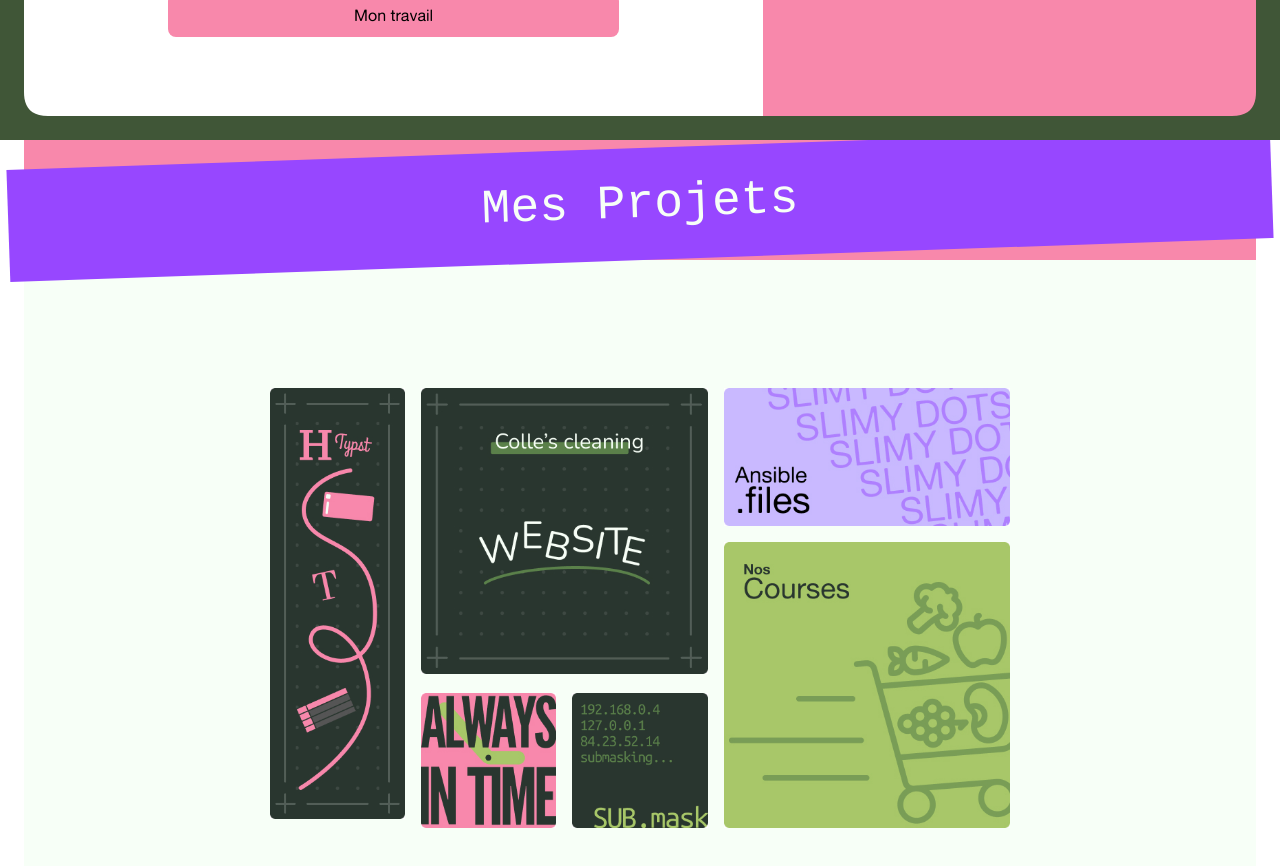
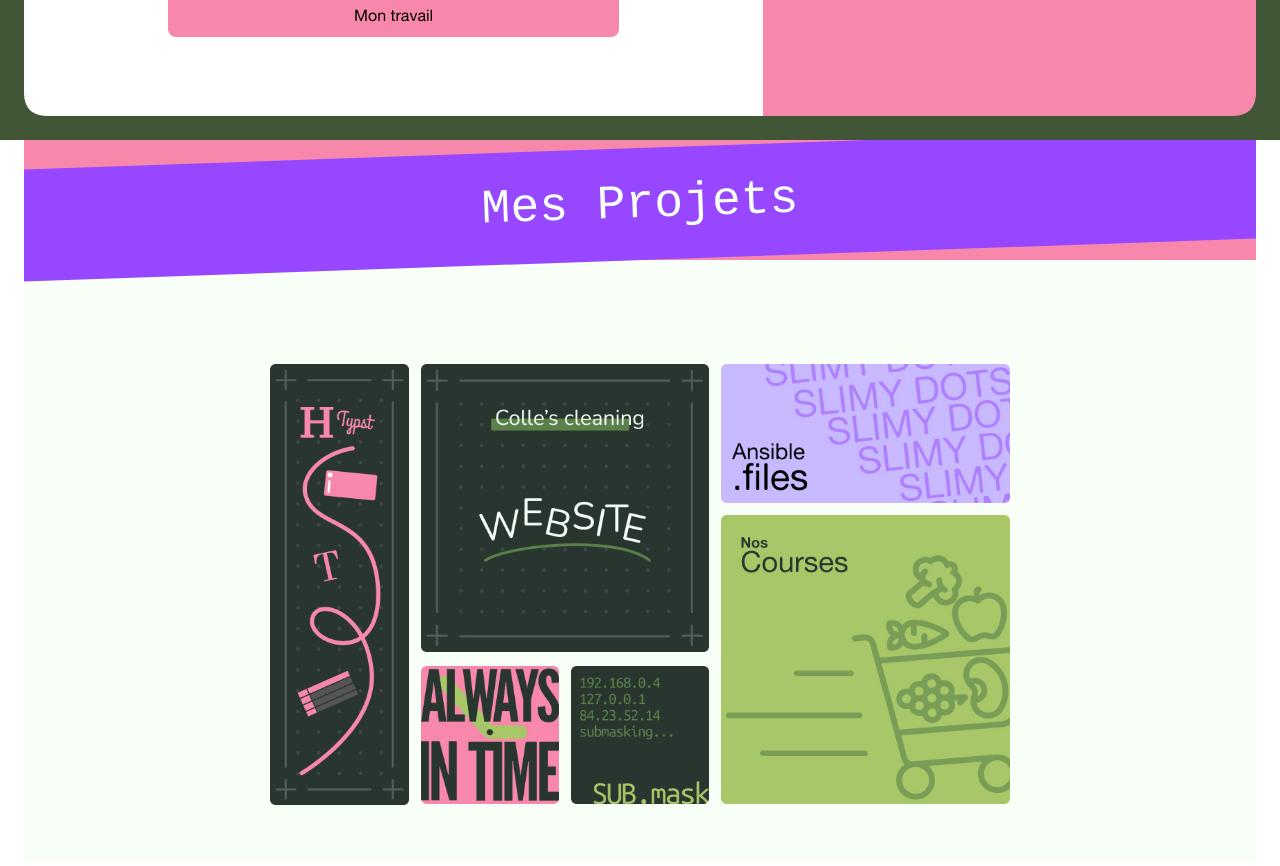
Before and after one commit to hana-curry/portfolio, a SvelteKit app: page / in a window 1280 px wide. Shown: the part 660-1526 px from the top of the page. Built offline with nearby package versions, Linux system fonts and the light colour scheme.

Commit message:
feat: projects section on mobile

```diff
--- a/src/components/header/navigation.svelte
+++ b/src/components/header/navigation.svelte
@@ -11,3 +11,7 @@
         <NavigationLink to="#experience" label="Experience" isCurrent={false} Icon={Contact} />
     </ul>
 </nav>
+
+<style>
+    nav {pointer-events: all;}
+</style>
--- a/src/components/header/title.svelte
+++ b/src/components/header/title.svelte
@@ -1,4 +1,4 @@
-<div class="flex w-full h-[135px] pt-6 lg:pt-0 justify-center items-center bg-ternary-800 lg:col-start-3 lg:row-start-1 lg:px-12 lg:h-20">
+<div class="flex w-full h-33.75 pt-6 lg:pt-0 justify-center items-center bg-ternary-800 lg:col-start-3 lg:row-start-1 lg:px-12 lg:h-20">
     <a
     href="/"
     title="Home"
--- a/src/components/projects/bento-card.svelte
+++ b/src/components/projects/bento-card.svelte
@@ -14,27 +14,26 @@
     }: BentoCardProps = $props();
 </script>
 
-<li
-    style:grid-area={gridArea}
->
+<li style:grid-area={gridArea}>
     <a href={link} target="_blank">
         <img src={image} alt={alt}>
     </a>
 </li>
 
 <style>
-    li {
-        a {
-            position: relative;
+    li > a {
+        position: relative;
+        :hover {
+            transition-duration: 80ms;
+            transform: rotateZ(-1deg) scale(1.025);
+        }
 
-            :hover {
-                transition-duration: 80ms;
-                transform: rotateZ(-1deg) scale(1.025);
-            }
+        img {width: 100%}
+    }
 
-            img {
-                width: 100%;
-            }
+    @media (prefers-reduced-motion: reduce) {
+        li > a:hover {
+            transition-duration: 0ms;
         }
     }
 </style>
--- a/src/components/projects/projects-bento.svelte
+++ b/src/components/projects/projects-bento.svelte
@@ -44,10 +44,30 @@
     ul {
         display: grid;
         grid-template:
-        'a b b c c'
-        'a b b d d'
-        'a e f d d';
-        padding: 5rem 20%;
-        gap: 1rem;
+        'a d d'
+        'a d d'
+        'a c c'
+        'e b b'
+        'f b b';
+        padding: 2rem 10%;
+        gap: .5rem;
+
+    }
+
+    @media (width >= 640px) {
+        ul {
+            grid-template:
+            'a b b c c'
+            'a b b d d'
+            'a e f d d';
+            padding: 2.5rem 10%;
+        }
+    }
+
+    @media (width >= 1024px) {
+        ul {
+            padding: 3.5rem 20%;
+            gap: 0.75rem;
+        }
     }
 </style>
--- a/src/components/projects/projects-section.svelte
+++ b/src/components/projects/projects-section.svelte
@@ -12,7 +12,5 @@
 </section>
 
 <style>
-    section {
-        background-color: var(--color-light);
-    }
+    section { background-color: var(--color-light) }
 </style>
--- a/src/components/projects/projects-title.svelte
+++ b/src/components/projects/projects-title.svelte
@@ -9,6 +9,7 @@
     div {
         height: 12rem;
         position: relative;
+        overflow: hidden;
         z-index: 10;
         h2 {
             z-index: 13;
@@ -20,7 +21,7 @@
             color: var(--color-light);
             background-color: var(--color-primary-600);
             height: 7rem;
-            font-size: 3rem;
+            font-size: 2rem;
             inset: 2rem -1rem 0 -1rem;
             transform: rotate(-2deg);
         }
@@ -37,9 +38,8 @@
             z-index: 12;
             position: absolute;
             background-color: var(--color-primary-400);
-            width: 60%;
             height: 1rem;
-            border-radius: 0 0 1rem 0;
+
         }
 
         div#green-background {
@@ -50,5 +50,15 @@
             inset: 2.5rem -2rem 0 -1rem;
             transform: rotate(-2deg);
         }
+
+    }
+
+    @media (width >= 1024px) {
+        div > h2 { font-size: 3rem }
+
+        div > div#purple-background {
+            width: 60%;
+            border-radius: 0 0 1rem 0;
+        }
     }
 </style>
```
